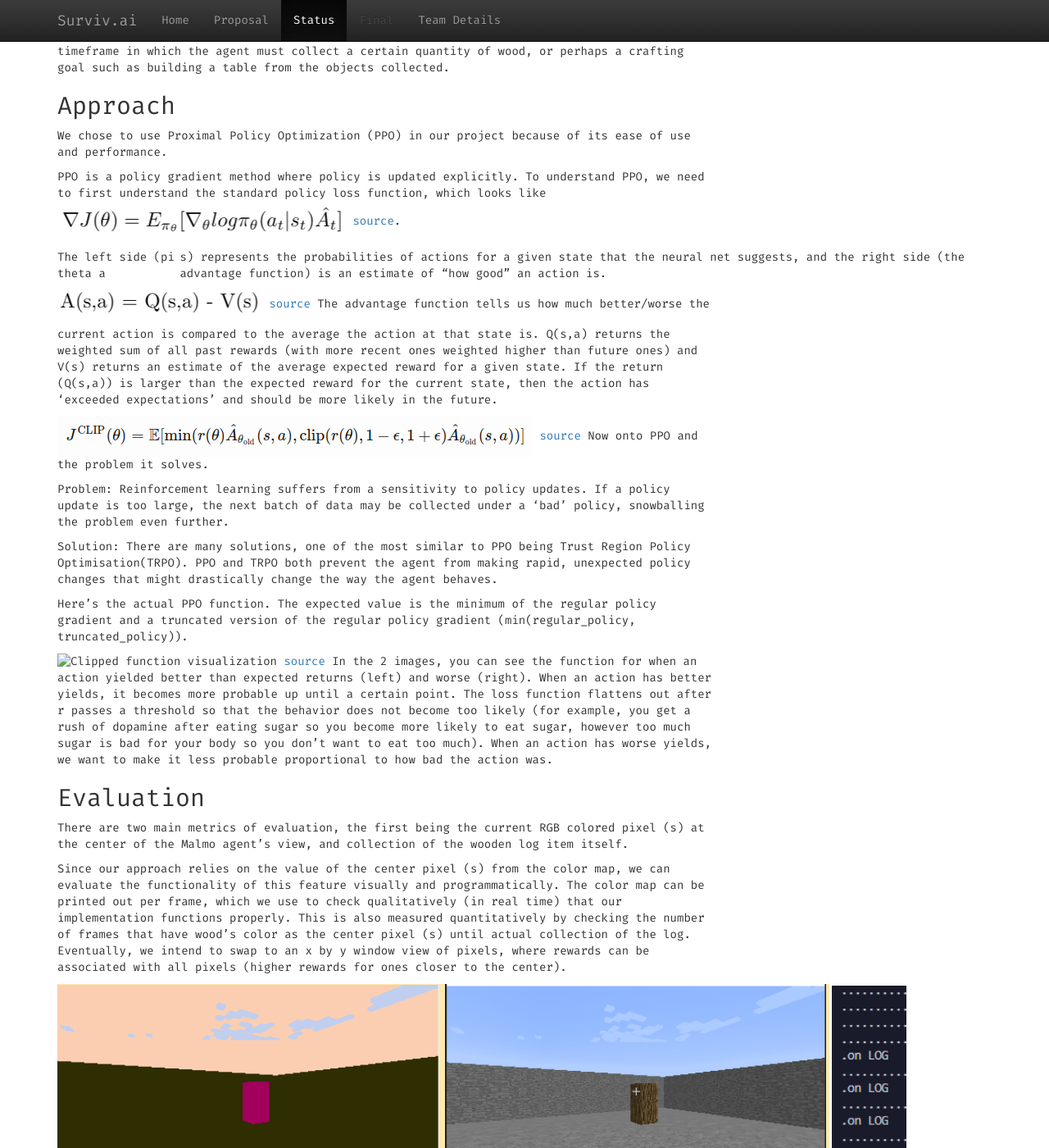
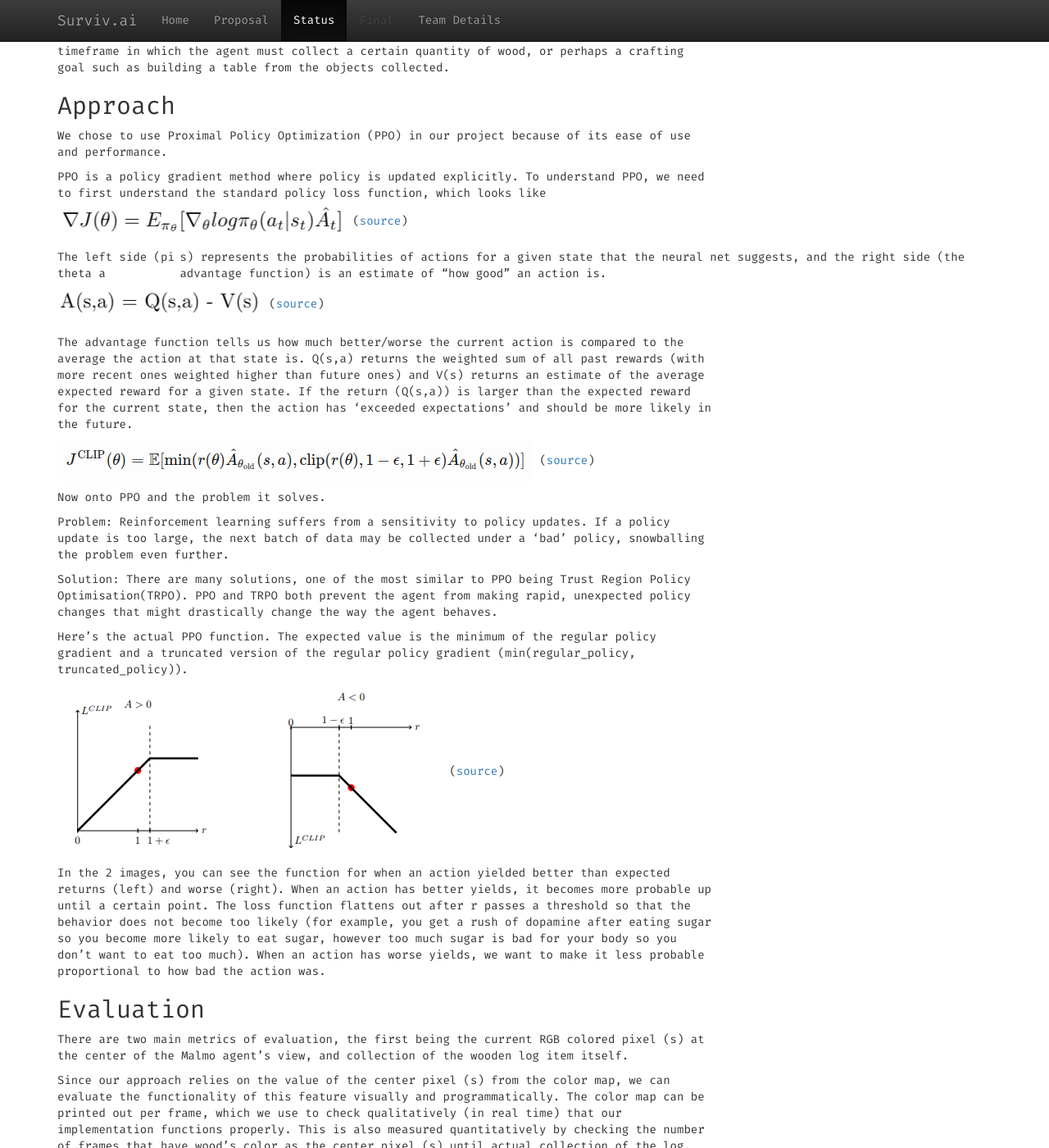
Before and after one commit to rtnavarr/survivai, a Jekyll site: the page built from docs/status.md, in a window 1280 px wide and 1400 px high, scrolled down 727 px. Shown: the whole window at 82% size. Built offline with Jekyll 4.4.1, drawn with Linux system fonts in a browser that asks for light colours.

Commit message:
Fix bugs in status

```diff
--- a/docs/status.md
+++ b/docs/status.md
@@ -11,14 +11,16 @@ Wood is essential for crafting objects in Minecraft, and in general, it can be a
 ## Approach
 We chose to use Proximal Policy Optimization (PPO) in our project because of its ease of use and performance.
 
-PPO is a policy gradient method where policy is updated explicitly. To understand PPO, we need to first understand the standard policy loss function, which looks like ![Standard policy loss function](images/standard_policy_loss.png) [source](https://lilianweng.github.io/lil-log/2018/04/08/policy-gradient-algorithms.html#trpo).
+PPO is a policy gradient method where policy is updated explicitly. To understand PPO, we need to first understand the standard policy loss function, which looks like ![Standard policy loss function](images/standard_policy_loss.png) ([source](https://lilianweng.github.io/lil-log/2018/04/08/policy-gradient-algorithms.html#trpo))
 
 The left side (pi theta a|s) represents the probabilities of actions for a given state that the neural net suggests, and the right side (the advantage function) is an estimate of “how good” an action is.
 
-![Advantage function](images/advantage_function.png) [source](https://www.youtube.com/watch?v=5P7I-xPq8u8)
+![Advantage function](images/advantage_function.png) ([source](https://www.youtube.com/watch?v=5P7I-xPq8u8))
+
 The advantage function tells us how much better/worse the current action is compared to the average the action at that state is. Q(s,a) returns the weighted sum of all past rewards (with more recent ones weighted higher than future ones) and V(s) returns an estimate of the average expected reward for a given state. If the return (Q(s,a)) is larger than the expected reward for the current state, then the action has 'exceeded expectations' and should be more likely in the future.
 
-![PPO loss function](images/ppo_policy_loss.png) [source](https://lilianweng.github.io/lil-log/2018/04/08/policy-gradient-algorithms.html#trpo)
+![PPO loss function](images/ppo_policy_loss.png) ([source](https://lilianweng.github.io/lil-log/2018/04/08/policy-gradient-algorithms.html#trpo))
+
 Now onto PPO and the problem it solves.
 
 Problem: Reinforcement learning suffers from a sensitivity to policy updates. If a policy update is too large, the next batch of data may be collected under a ‘bad’ policy, snowballing the problem even further.
@@ -27,7 +29,8 @@ Solution: There are many solutions, one of the most similar to PPO being Trust R
 
 Here's the actual PPO function. The expected value is the minimum of the regular policy gradient and a truncated version of the regular policy gradient (min(regular_policy, truncated_policy)).
 
-![Clipped function visualization](img/clipped_functions.png) [source](https://arxiv.org/abs/1707.06347)
+![Clipped function visualization](images/clipped_functions.png) ([source](https://arxiv.org/abs/1707.06347))
+
 In the 2 images, you can see the function for when an action yielded better than expected returns (left) and worse (right). When an action has better yields, it becomes more probable up until a certain point. The loss function flattens out after r passes a threshold so that the behavior does not become too likely (for example, you get a rush of dopamine after eating sugar so you become more likely to eat sugar, however too much sugar is bad for your body so you don't want to eat too much). When an action has worse yields, we want to make it less probable proportional to how bad the action was.
 
 ## Evaluation
```
